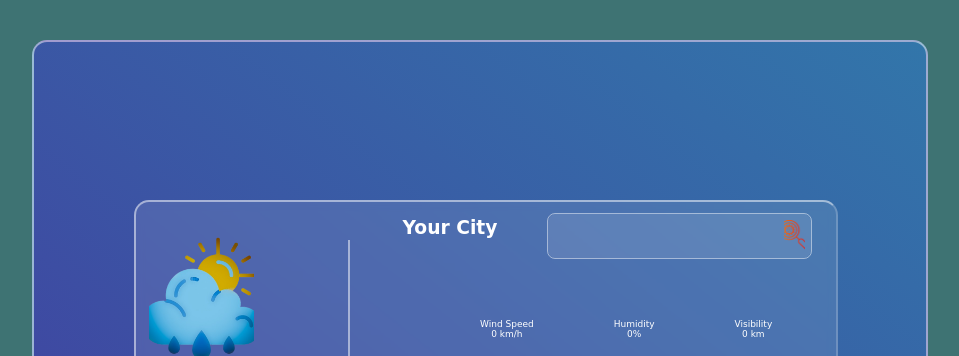
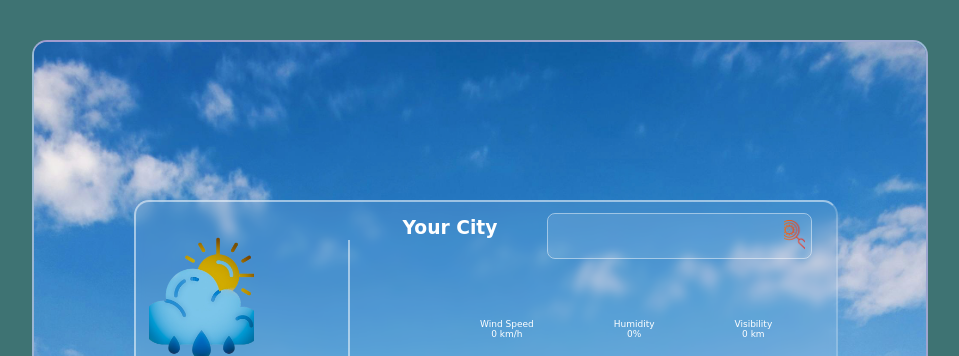
Before and after one commit to HarshSingh0101-SDE/weatherforecasting, a plain HTML site: page index.html in a window 1280 px wide. Shown: the top 356 px of the page, without its empty margins (160-1119 px from the left). Drawn offline with Linux system fonts and the light colour scheme.

Commit message:
index.html

```diff
--- a/index.html
+++ b/index.html
@@ -10,7 +10,7 @@
 
     <div class="displayArea">
 
-        <!-- <img src="bg1.jpg" alt="" loading="lazy"> -->
+         <img src="sky.jpg" alt="" loading="lazy">
 
         <div class="innerDisplay">
 
```
